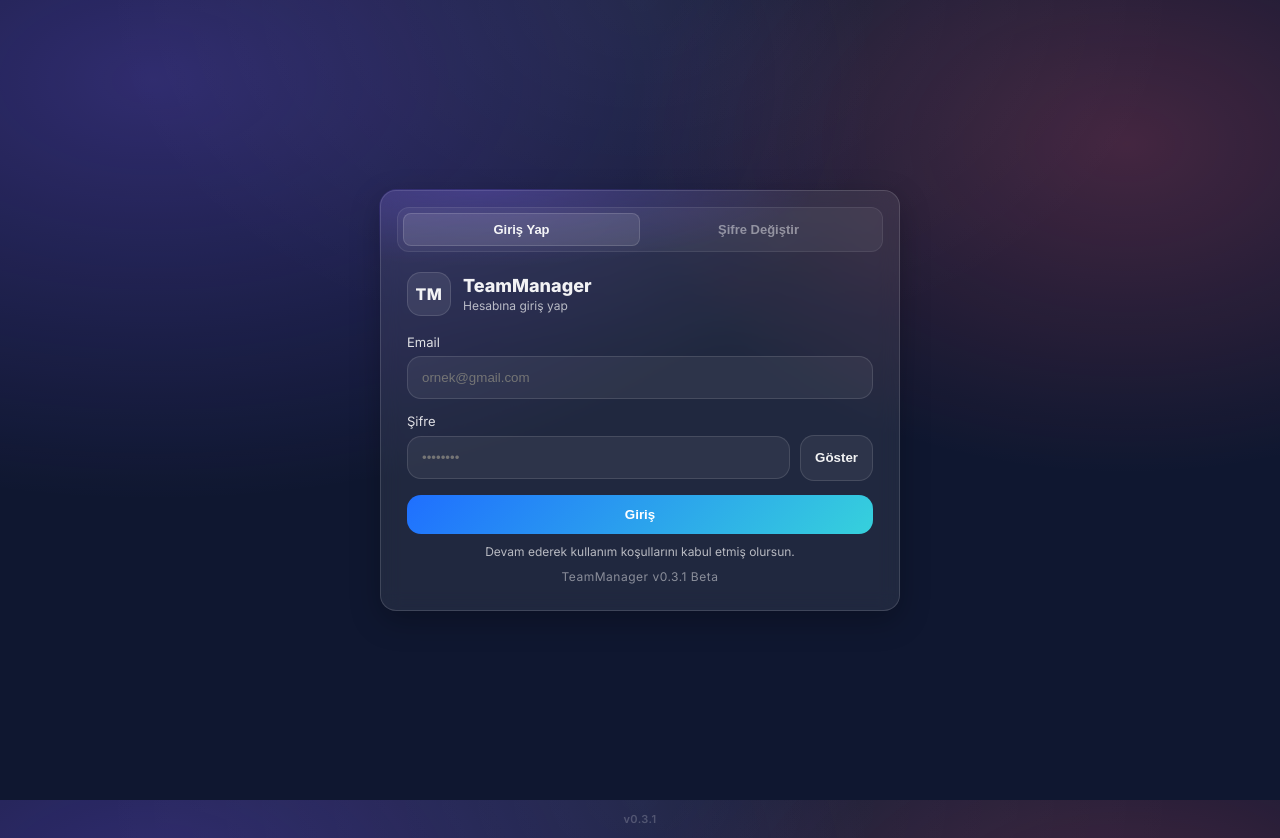
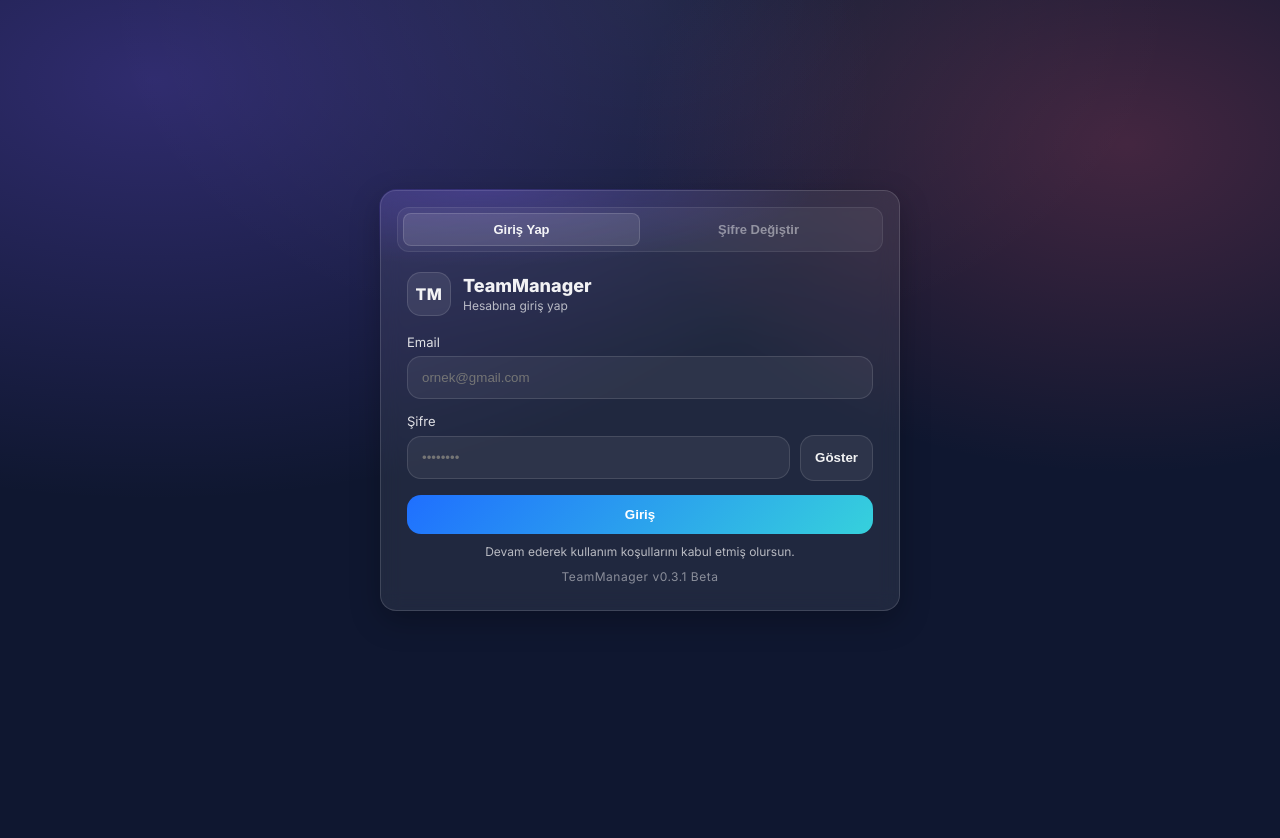
Before and after one commit to erenkygs/TeamManager, an Angular app: page /login in a window 1280 px wide. After the commit the page ends 800 px from the top, so only its background shows below. Built offline with nearby package versions, Linux system fonts and the light colour scheme.

Commit message:
Wiki versiyon notlarından temizlendi; footer yalnızca ana sayfada
- Changelog'dan wiki ile ilgili tüm maddeler kaldırıldı
- Footer app kökünden çıkarıldı, yalnızca dashboard'a eklendi

```diff
--- a/src/app/app.ts
+++ b/src/app/app.ts
@@ -6,7 +6,7 @@ import { environment } from '../environments/environment';
   selector: 'app-root',
   standalone: true,
   imports: [RouterOutlet],
-  template: `<router-outlet></router-outlet><footer class="app-footer">v0.3.1</footer>`
+  template: `<router-outlet></router-outlet>`
 })
 export class App implements OnInit {
   ngOnInit() {
--- a/src/app/pages/dashboard/dashboard.ts
+++ b/src/app/pages/dashboard/dashboard.ts
@@ -264,6 +264,7 @@ type DashboardSummary = {
       </div>
     </div>
   }
+  <footer class="app-footer">v0.3.1</footer>
 </div>
 `,
   styles: [`
--- a/src/app/pages/login/login.ts
+++ b/src/app/pages/login/login.ts
@@ -556,8 +556,6 @@ export class LoginComponent {
       items: [
         'Durum Akışı eklendi: ekip üyeleri anlık durum paylaşabilir',
         'Proje silme onayı kart üzeri animasyonlu overlay ile yenilendi',
-        'Wiki makale formu Enter tuşu uyarı sesini giderdik',
-        'Wiki listesinde "Yeni Makale" butonu yalnızca makale varken gösteriliyor',
         'Helivex → TeamManager marka güncellemesi',
       ]
     },
@@ -567,7 +565,6 @@ export class LoginComponent {
       items: [
         'Oturum süresi artık uygulama kapatılınca otomatik sonlandırılıyor',
         'Raporda oturum süreleri maksimum 8 saat ile sınırlandırıldı',
-        'Wiki modülü yönlendirme hataları giderildi',
         'Versiyon notları paneli eklendi',
       ]
     },
@@ -575,7 +572,6 @@ export class LoginComponent {
       version: '0.2.0 Beta',
       date: 'Mayıs 2026',
       items: [
-        'Wiki modülü eklendi (makale oluşturma, düzenleme, silme)',
         'Navigasyon ve yönlendirme hataları düzeltildi',
         'Bildirim paneli iyileştirmeleri',
         'Genel arayüz güncellemeleri',
```
